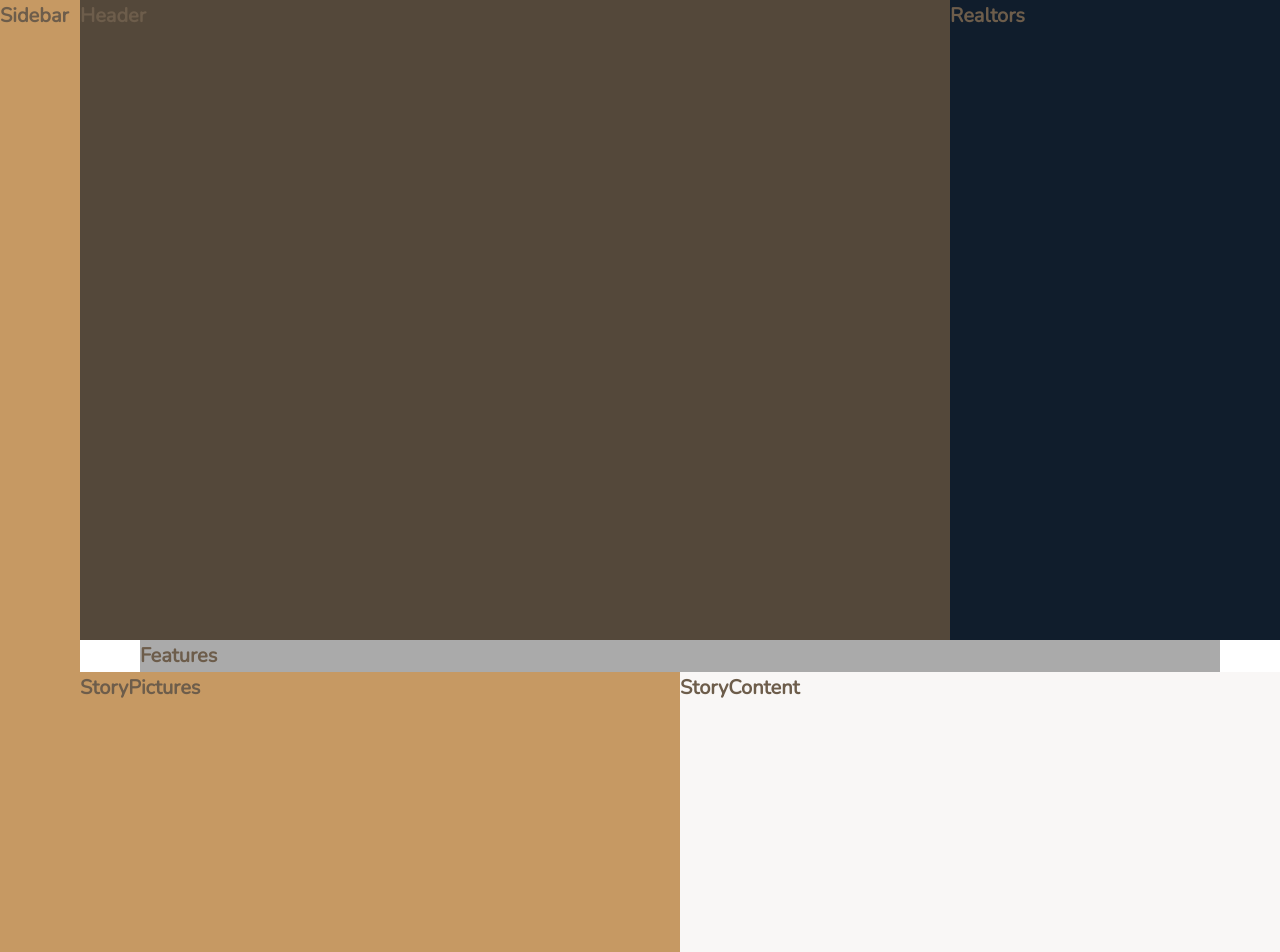
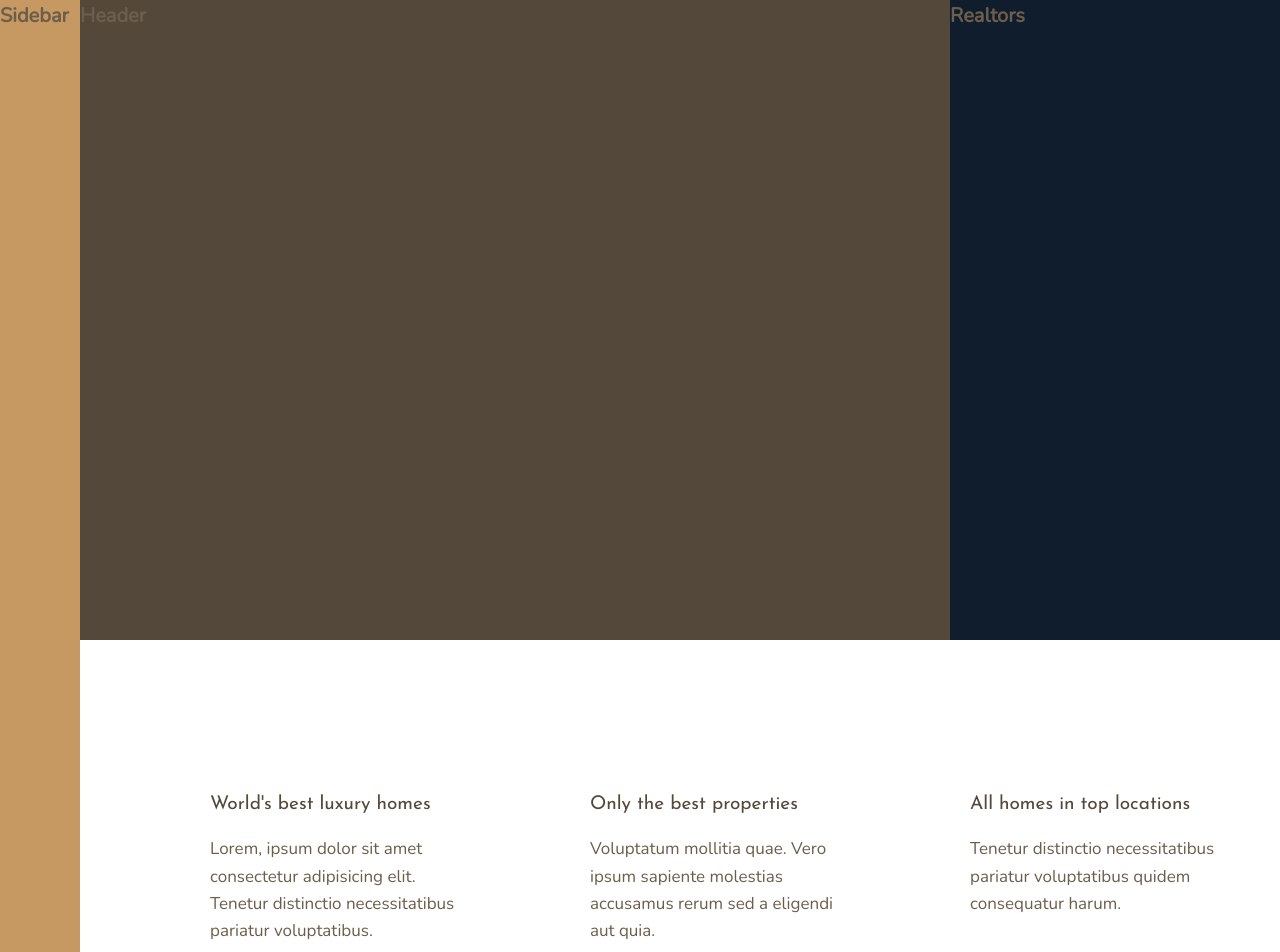
Before and after one commit to marem92/nexter, a React (Create React App) app: page / in a window 1280 px wide. Shown: the top 952 px of the page. Built offline with nearby package versions, Linux system fonts and the light colour scheme.

Commit message:
finished Features section

```diff
--- a/src/App.scss
+++ b/src/App.scss
@@ -8,3 +8,20 @@
     [center-start] repeat(8, [col-start] minmax(min-content, 14rem) [col-end])
     [center-end] minmax(6rem, 1fr) [full-end];
 }
+
+%heading {
+  font-family: $font-display;
+  font-weight: 400;
+}
+
+.heading-4 {
+  @extend %heading;
+  font-size: 1.9rem;
+
+  &--light {
+    color: $color-grey-light-1;
+  }
+  &--dark {
+    color: $color-grey-dark-1;
+  }
+}
--- /dev/null
+++ b/src/components/Feature/Feature.js
@@ -0,0 +1,16 @@
+import React from 'react';
+import './Feature.scss';
+
+const Feature = ({ title, text, svgName }) => {
+  return (
+    <div className="feature">
+      <svg className="feature__icon">
+        <use href={`/sprite.svg#${svgName}`}></use>
+      </svg>
+      <h4 className="heading-4 heading-4--dark">{title}</h4>
+      <p className="feature__text">{text}</p>
+    </div>
+  );
+};
+
+export default Feature;
--- /dev/null
+++ b/src/components/Feature/Feature.scss
@@ -0,0 +1,19 @@
+@import '../../scss-variables.scss';
+
+.feature {
+  display: grid;
+  grid-template-columns: min-content 1fr;
+  gap: 1.5rem 2.5rem;
+
+  &__icon {
+    fill: $color-primary;
+    width: 4.5rem;
+    height: 4.5rem;
+    grid-row: 1 / span 2;
+    transform: translateY(-1rem);
+  }
+
+  &__text {
+    font-size: 1.7rem;
+  }
+}
--- a/src/components/Features/Features.js
+++ b/src/components/Features/Features.js
@@ -1,10 +1,57 @@
-import React from 'react';
+import React, { useState } from 'react';
 import './Features.scss';
+import Feature from '../Feature/Feature';
 
 const Features = () => {
+  const [features] = useState([
+    {
+      id: 0,
+      title: "World's best luxury homes",
+      text: 'Lorem, ipsum dolor sit amet consectetur adipisicing elit. Tenetur distinctio necessitatibus pariatur voluptatibus.',
+      svgName: 'icon-global',
+    },
+    {
+      id: 1,
+      title: 'Only the best properties',
+      text: 'Voluptatum mollitia quae. Vero ipsum sapiente molestias accusamus rerum sed a eligendi aut quia.',
+      svgName: 'icon-trophy',
+    },
+    {
+      id: 2,
+      title: 'All homes in top locations',
+      text: 'Tenetur distinctio necessitatibus pariatur voluptatibus quidem consequatur harum.',
+      svgName: 'icon-map-pin',
+    },
+    {
+      id: 3,
+      title: 'New home in one week',
+      text: 'Vero ipsum sapiente molestias accusamus rerum. Lorem, ipsum dolor sit amet consectetur adipisicing elit.',
+      svgName: 'icon-key',
+    },
+    {
+      id: 4,
+      title: 'Top 1% realtors',
+      text: 'Quidem consequatur harum, voluptatum mollitia quae. Tenetur distinctio necessitatibus pariatur voluptatibus.',
+      svgName: 'icon-presentation',
+    },
+    {
+      id: 5,
+      title: 'Secure payments on nexter',
+      text: 'Pariatur voluptatibus quidem consequatur harum, voluptatum mollitia quae.',
+      svgName: 'icon-lock',
+    },
+  ]);
+
   return (
     <div className="Features">
-      <h1>Features</h1>
+      {features.map(feature => (
+        <Feature
+          key={feature.id}
+          title={feature.title}
+          text={feature.text}
+          svgName={feature.svgName}
+        />
+      ))}
     </div>
   );
 };
--- a/src/components/Features/Features.scss
+++ b/src/components/Features/Features.scss
@@ -1,6 +1,9 @@
-@import '../../scss-variables.scss';
+.Features {
+  grid-column: center-start / center-end;
+  margin: 15rem 0;
 
-.Features {
-  background-color: $color-grey-light-2;
-  grid-column: center-start / center-end;
+  display: grid;
+  grid-template-columns: repeat(auto-fit, minmax(25rem, 1fr));
+  gap: 6rem;
+  align-items: start;
 }
```
